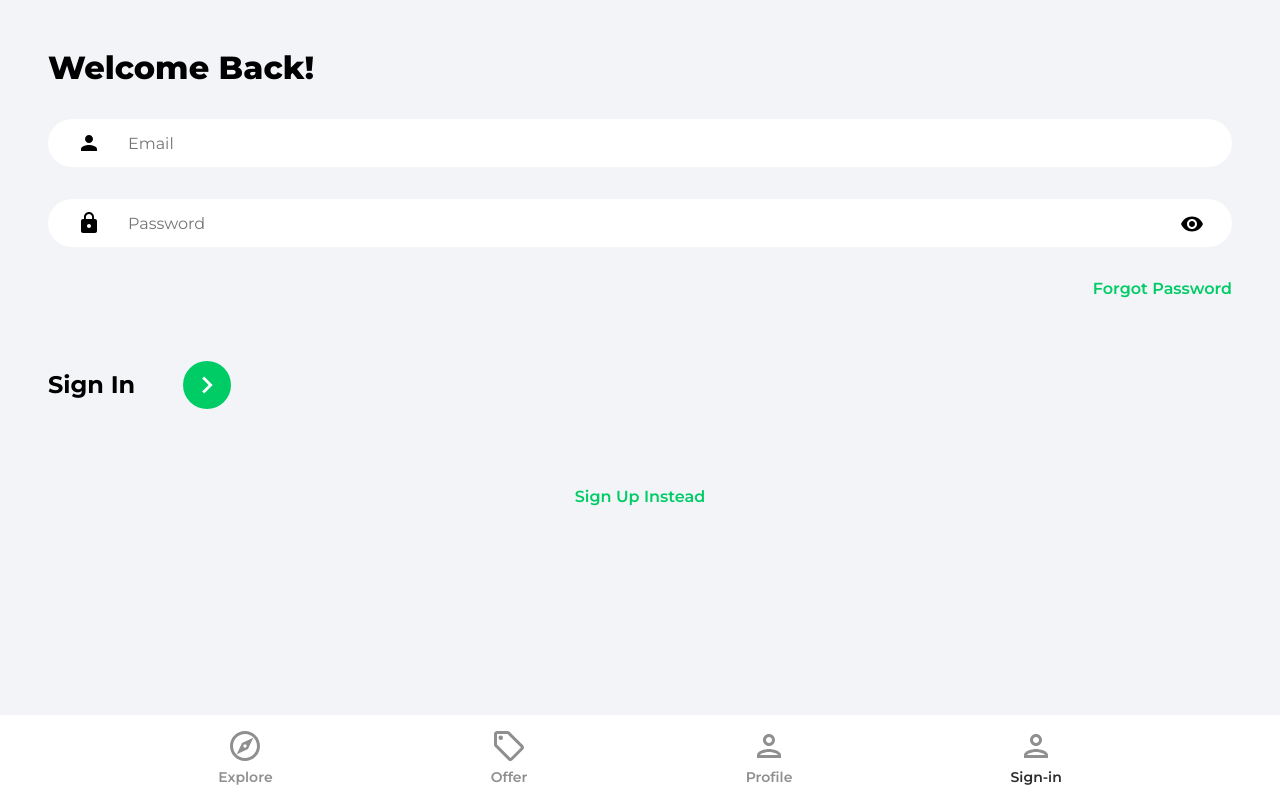
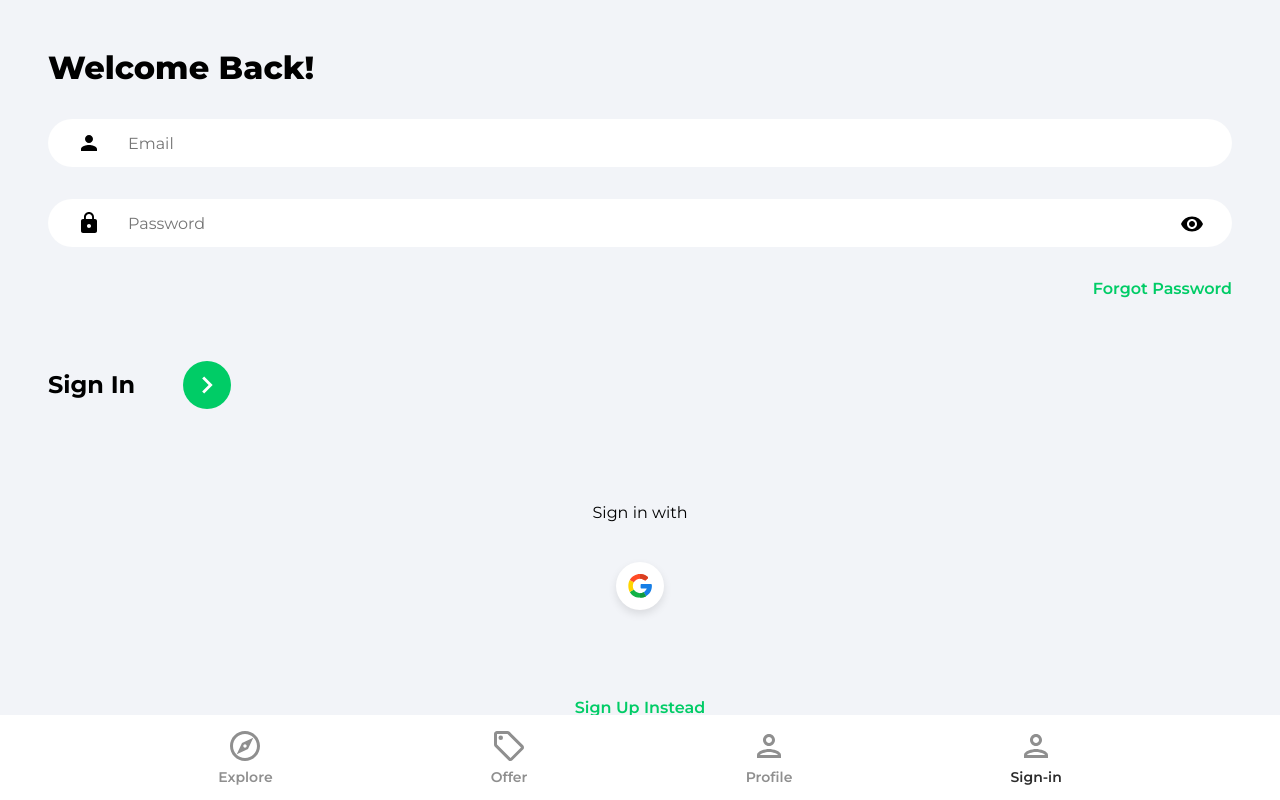
Before and after one commit to PSzkliniarz/React--House-Marketplace, a React (Create React App) app: page /sign-in in a window 1280 px wide. Built offline with nearby package versions, Linux system fonts and the light colour scheme; no server answers.

Commit message:
Register user by Google authentication

```diff
--- /dev/null
+++ b/src/components/OAuth.jsx
@@ -0,0 +1,47 @@
+import { useLocation, useNavigate } from 'react-router-dom'
+import { getAuth, signInWithPopup, GoogleAuthProvider } from 'firebase/auth'
+import { doc, setDoc, getDoc, serverTimestamp } from 'firebase/firestore'
+import { db } from '../firebase.config'
+import { toast } from 'react-toastify'
+import googleIcon from '../assets/svg/googleIcon.svg'
+
+function OAuth() {
+  const navigate = useNavigate()
+  const location = useLocation()
+
+  const onGoogleClick = async () => {
+    try {
+      const auth = getAuth()
+      const provider = new GoogleAuthProvider()
+      const result = await signInWithPopup(auth, provider)
+      const user = result.user
+
+      // Check for user
+      const docRef = doc(db, 'users', user.uid)
+      const docSnap = await getDoc(docRef)
+
+      // If user, doesn't exist, create user
+      if (!docSnap.exists()) {
+        await setDoc(doc(db, 'users', user.uid), {
+          name: user.displayName,
+          email: user.email,
+          timestamp: serverTimestamp(),
+        })
+      }
+      navigate('/')
+    } catch (error) {
+      toast.error('Could not authorize with Google')
+    }
+  }
+
+  return (
+    <div className='socialLogin'>
+      <p>Sign {location.pathname === '/sign-up' ? 'up' : 'in'} with </p>
+      <button className='socialIconDiv' onClick={onGoogleClick}>
+        <img className='socialIconImg' src={googleIcon} alt='google' />
+      </button>
+    </div>
+  )
+}
+
+export default OAuth
--- a/src/pages/SignIn.jsx
+++ b/src/pages/SignIn.jsx
@@ -2,6 +2,7 @@
 import { toast } from 'react-toastify'
 import { Link, useNavigate } from 'react-router-dom'
 import {getAuth, signInWithEmailAndPassword} from 'firebase/auth'
+import OAuth from '../components/OAuth'
 import { ReactComponent as ArrowRightIcon } from '../assets/svg/keyboardArrowRightIcon.svg'
 import visibilityIcon from '../assets/svg/visibilityIcon.svg'
 
@@ -86,6 +87,8 @@
           </div>
         </form>
 
+        <OAuth />
+
         <Link to='/sign-up' className='registerLink'>
           Sign Up Instead
         </Link>
--- a/src/pages/SignUp.jsx
+++ b/src/pages/SignUp.jsx
@@ -4,6 +4,7 @@
 import {getAuth, createUserWithEmailAndPassword, updateProfile} from 'firebase/auth'
 import { setDoc, doc, serverTimestamp } from 'firebase/firestore'
 import { db } from '../firebase.config'
+import OAuth from '../components/OAuth'
 import { ReactComponent as ArrowRightIcon } from '../assets/svg/keyboardArrowRightIcon.svg'
 import visibilityIcon from '../assets/svg/visibilityIcon.svg'
 
@@ -107,6 +108,8 @@
           </div>
         </form>
 
+        <OAuth />
+
         <Link to='/sign-in' className='registerLink'>
           Sign In Instead
         </Link>
```
